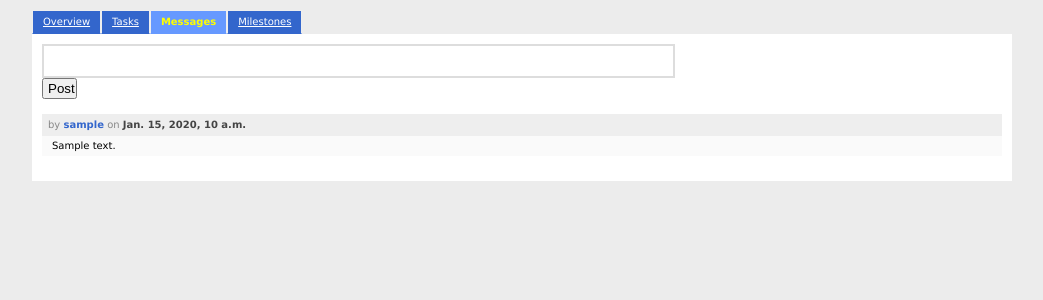
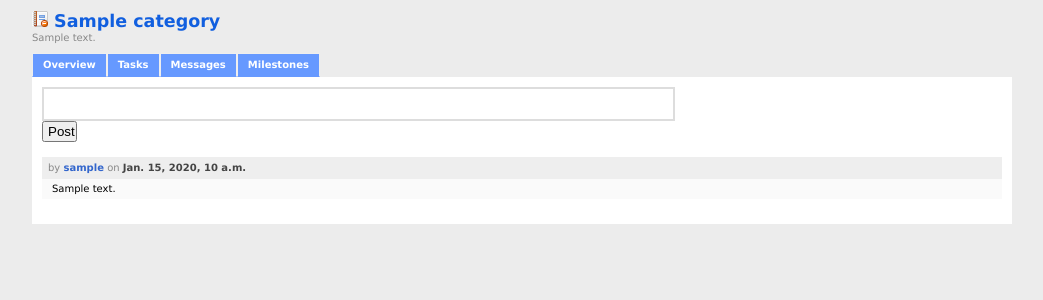
Before and after one commit to mreiferson/tasklance, a Django app: template apps/projman/templates/thread_view.html in a window 1280 px wide. Shown: the part 35-335 px from the top of the page, without its empty margins (118-1161 px from the left). Run offline with Django 3.2, Linux system fonts and the light colour scheme; the template is opened without the code that fills it: most values are stand-ins (such as "Sample title", 1, 10 or a date in 2020); parts of the project's set-up code (start-up, migrations or seed data) failed here and were passed over.

Commit message:
made category template, made changes, moved category title to headline
git-svn-id: https://svn.vrenesis.com/tasklance/trunk@3417 e4e18489-d04f-4dbd-bd3b-2e29156f5e3f

```diff
--- /dev/null
+++ b/apps/projman/templates/category.html
@@ -0,0 +1,22 @@
+{% extends "content.html" %}
+{% load custom_tags %}
+
+{% block title %}Category - {{ block.super }}{% endblock %}
+
+{% block headline %}
+<h1 class="categoryHeadline"><a href="{% url pm_delcategory category.id %}"><img src="/site_media/images/report_delete.gif" alt="Delete Category"/></a> <span class="categoryName" rel="name">{{ category.name }}</span></h1>
+<div class="categoryDescription" rel="description">{{ category.description }}</div>
+{% endblock %}
+
+{% block navMenu %}
+{% url pm_overview category.id as overview %}
+{% url pm_tasks category.id as tasks %}
+{% url pm_thread category.id as thread %}
+{% url pm_milestones category.id as milestones %}
+<ul id="navMenuList">
+	<li><a href="{{ overview }}" class="{% active request overview %}">Overview</a></li>
+	<li><a href="{{ tasks }}" class="{% active request tasks %}">Tasks</a></li>
+	<li><a href="{{ thread }}" class="{% active request thread %}">Messages</a></li>
+	<li><a href="{{ milestones }}" class="{% active request milestones %}">Milestones</a></li>
+</ul>
+{% endblock %}
--- a/apps/projman/templates/thread_view.html
+++ b/apps/projman/templates/thread_view.html
@@ -1,15 +1,6 @@
-{% extends "content.html" %}
+{% extends "category.html" %}
 
-{% block title %}Category Messages - {{ block.super }}{% endblock %}
-
-{% block navMenu %}
-<ul id="navMenuList">
-	<li><a href="{% url pm_overview category.id %}">Overview</a></li>
-	<li><a href="{% url pm_tasks category.id %}">Tasks</a></li>
-	<li><a href="{% url pm_thread category.id %}" class="current">Messages</a></li>
-	<li><a href="{% url pm_milestones category.id %}">Milestones</a></li>
-</ul>
-{% endblock %}
+{% block title %}Messages - {{ block.super }}{% endblock %}
 
 {% block content %}
 <style type="text/css">
--- a/apps/projman/templatetags/custom_tags.py
+++ b/apps/projman/templatetags/custom_tags.py
@@ -18,3 +18,11 @@ def show_history(category):
 	todos = Todo.objects.filter(project__category__exact=category).filter(complete=1).order_by('-completed')[:15]
 
 	return locals()
+
+
+@register.simple_tag
+def active(request, pattern):
+	import re
+	if re.search(pattern, request.path):
+		return 'active'
+	return ''
--- a/site_media/css/default.css
+++ b/site_media/css/default.css
@@ -69,6 +69,10 @@ a:hover {
 	padding: 0px;
 }
 
+#headline {
+	margin-bottom: 1em;
+}
+
 #navMenuList {
 }
 
@@ -93,10 +97,10 @@ a:hover {
 	color: #ff0;
 }
 
-#navMenuList li a.current {
+#navMenuList li a.active {
 	background: #69f;
 	border-bottom-color: #69f;
-	color: #ff0;
+	color: #fff;
 	text-decoration: none;
 	font-weight: bold;
 }
@@ -120,10 +124,10 @@ a:hover {
 	margin-bottom: 8px;
 }
 
-#categories h1 {
+.categoryHeadline {
 	font-size: 1.75em;
 	font-weight: bold;
-	color: #3179F0;
+	color: #115FDF;
 	line-height: 1.3em;
 }
 
@@ -154,7 +158,6 @@ a:hover {
 }
 
 .projects {
-	margin-left: 20px;
 }
 
 .todos {
--- a/templates/content.html
+++ b/templates/content.html
@@ -8,7 +8,7 @@
 </style>
 <div id="contentContainer">
 	<div id="headline">
-		{% block header %}{% endblock %}
+		{% block headline %}{% endblock %}
 	</div>
 	<div id="navMenu" class="floatContainer">
 		{% block navMenu %}{% endblock %}
```
Also changed, not shown: apps/projman/templates/milestones.html (+2 -11 lines), apps/projman/templates/overview.html (+2 -12 lines), apps/projman/templates/tasks.html (+2 -17 lines).
